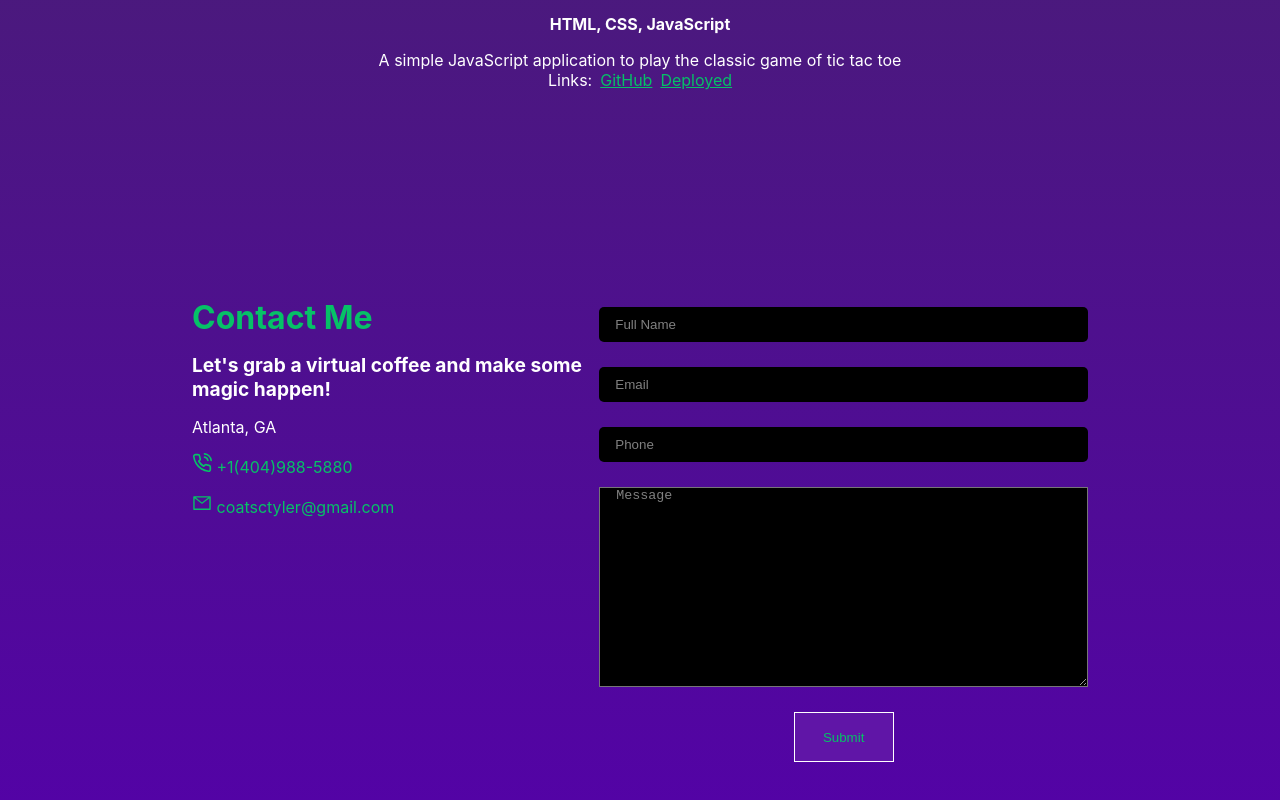
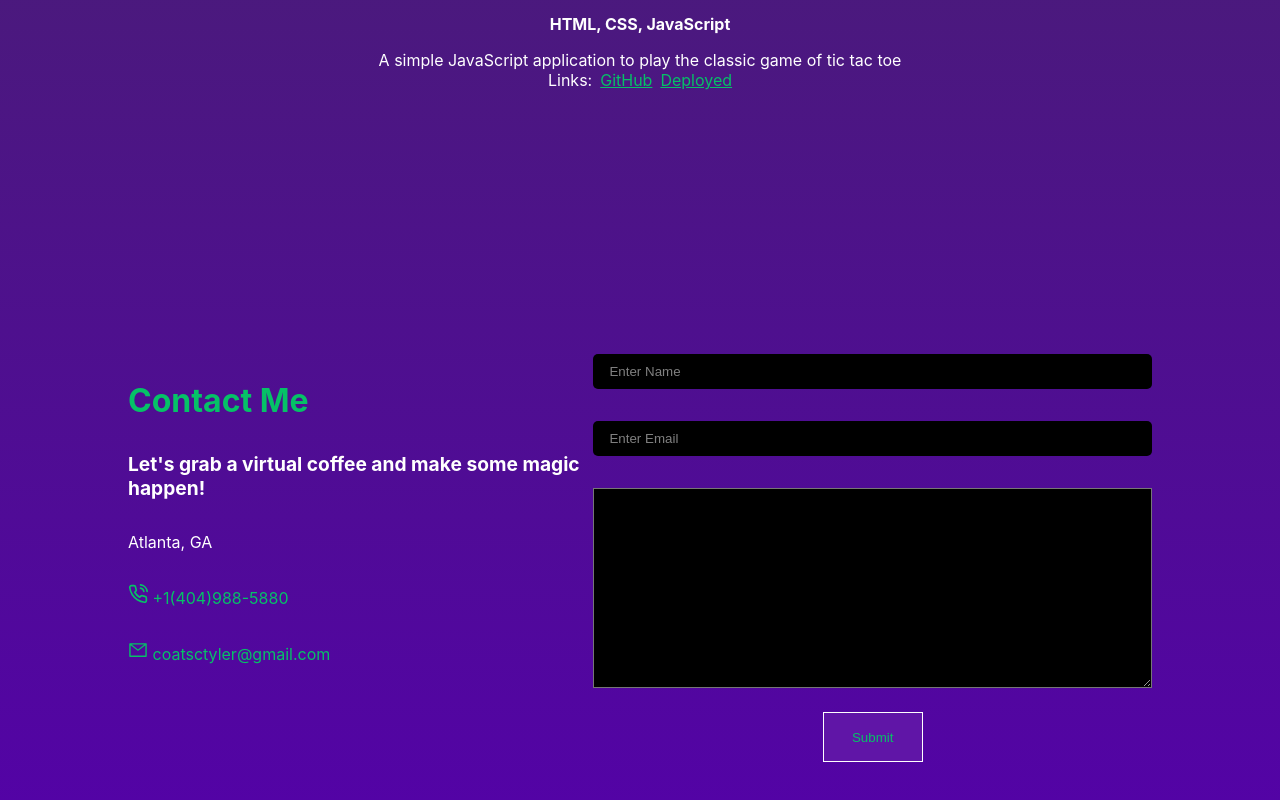
Before and after one commit to TylersCoffeeCode/portfolio, a React (Create React App) app: page / in a window 1280 px wide. Shown: the part 3066-3866 px from the top of the page. Built offline with nearby package versions, Linux system fonts and the light colour scheme.

Commit message:
Added mailing service

```diff
--- a/package.json
+++ b/package.json
@@ -3,6 +3,7 @@
   "version": "0.1.0",
   "private": true,
   "dependencies": {
+    "@formspree/react": "^2.4.1",
     "@testing-library/jest-dom": "^5.16.5",
     "@testing-library/react": "^13.4.0",
     "@testing-library/user-event": "^13.5.0",
--- a/src/components/contact/Contact.css
+++ b/src/components/contact/Contact.css
@@ -9,7 +9,7 @@
 
 .contact-div {
     /* background-color: darkblue; */
-    width: 70%;
+    width: 80%;
     height: 60%;
     display: flex;
 }
@@ -18,6 +18,9 @@
     /* background-color: darkcyan; */
     width: 50%;
     height: 100%;
+    display: flex;
+    flex-wrap: wrap;
+    align-content: center;
 }
 
 .contact-title-div h2 {
@@ -35,6 +38,7 @@
 .contact-title-div p {
     color: #06C167;
     margin: 1rem 0 1rem 0;
+    width: 100%;
 }
 
 .ic {
@@ -53,9 +57,8 @@ form {
     height: 100%;
     display: flex;
     flex-wrap: wrap;
-    align-items: flex-end;
+    align-content: flex-end;
     justify-content: center;
-
 }
 
 
@@ -64,6 +67,7 @@ form input{
     height: 35px;
     border: none;
     padding-left: 1rem;
+    margin-bottom: 2rem;
     border-radius: 5px;
     background-color: rgb(0, 0, 0);
     color: white;
@@ -94,6 +98,7 @@ form button {
     color: #06C167;
     cursor: pointer;
     transition: 0.5s;
+    margin-top: 1.5rem;
 }
 
 form button:hover {
--- a/src/components/contact/Contact.jsx
+++ b/src/components/contact/Contact.jsx
@@ -1,26 +1,60 @@
 import './Contact.css'
 import { FiPhoneCall } from 'react-icons/fi'
 import { AiOutlineMail } from 'react-icons/ai'
+import { useForm, ValidationError } from '@formspree/react';
 
-const Contact = ({id}) => {
+const Contact = ({ id }) => {
+    const [state, handleSubmit] = useForm("xoqzldgd");
+    if (state.succeeded) {
+        return <p>Thanks for Emailing!</p>;
+    }
+
     return (
         <div className='contact-page-ctn' id={id}>
             <div className='contact-div'>
                 <div className='contact-title-div'>
                     <h2>Contact Me</h2>
                     <h3>Let's grab a virtual coffee and make some magic happen!</h3>
-                <p style={{color: 'white'}}>Atlanta, GA</p>
-                <p><FiPhoneCall className='ic'/> +1(404)988-5880</p>
-                <p><AiOutlineMail className='ic'/> coatsctyler@gmail.com</p>
+                    <p style={{ color: 'white' }}>Atlanta, GA</p>
+                    <p><FiPhoneCall className='ic' /> +1(404)988-5880</p>
+                    <p><AiOutlineMail className='ic' /> coatsctyler@gmail.com</p>
                 </div>
                 <div className='contact-form-div'>
-                <form action="https://formsubmit.co/coatsctyler@gmail.com" className='form' method="POST">
-                    <input type="hidden" name='_subject' value="New Email From Portfolio"/>
-                    <input type="text" name="name" id="name" placeholder='Full Name'/>
-                    <input type="email" name="email" id="email" placeholder='Email' required/>
-                    <input type="tel" name="phone" id="phone" placeholder='Phone'/>
-                    <textarea type="text" name="text" id="text" placeholder='Message'/>
-                    <button type='submit'>Submit</button>
+                    <form onSubmit={handleSubmit} className="form">
+                    <input
+                            id="name"
+                            type="name"
+                            name="name"
+                            placeholder='Enter Name'
+                        />
+                        <ValidationError
+                            prefix="Name"
+                            field="name"
+                            errors={state.errors}
+                        />
+                        <input
+                            id="email"
+                            type="email"
+                            name="email"
+                            placeholder='Enter Email'
+                        />
+                        <ValidationError
+                            prefix="Email"
+                            field="email"
+                            errors={state.errors}
+                        />
+                        <textarea
+                            id="message"
+                            name="message"
+                        />
+                        <ValidationError
+                            prefix="Message"
+                            field="message"
+                            errors={state.errors}
+                        />
+                        <button type="submit" disabled={state.submitting}>
+                            Submit
+                        </button>
                     </form>
                 </div>
             </div>
```
Also changed, not shown: 1 other file (tests, documents, lock files or other folders). Lines whose indentation alone changed are shown as unchanged.
